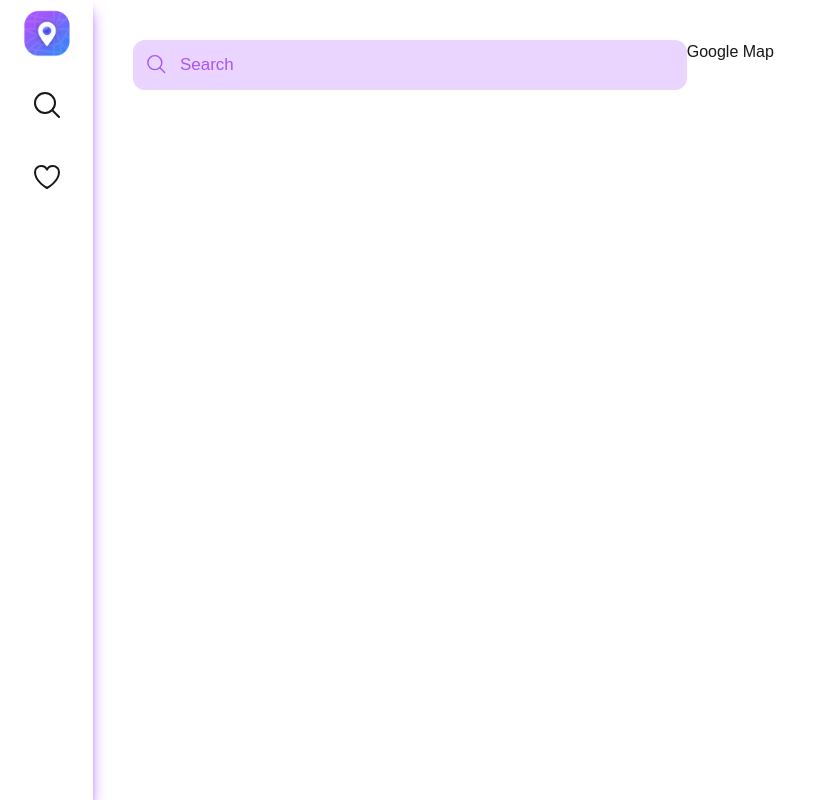
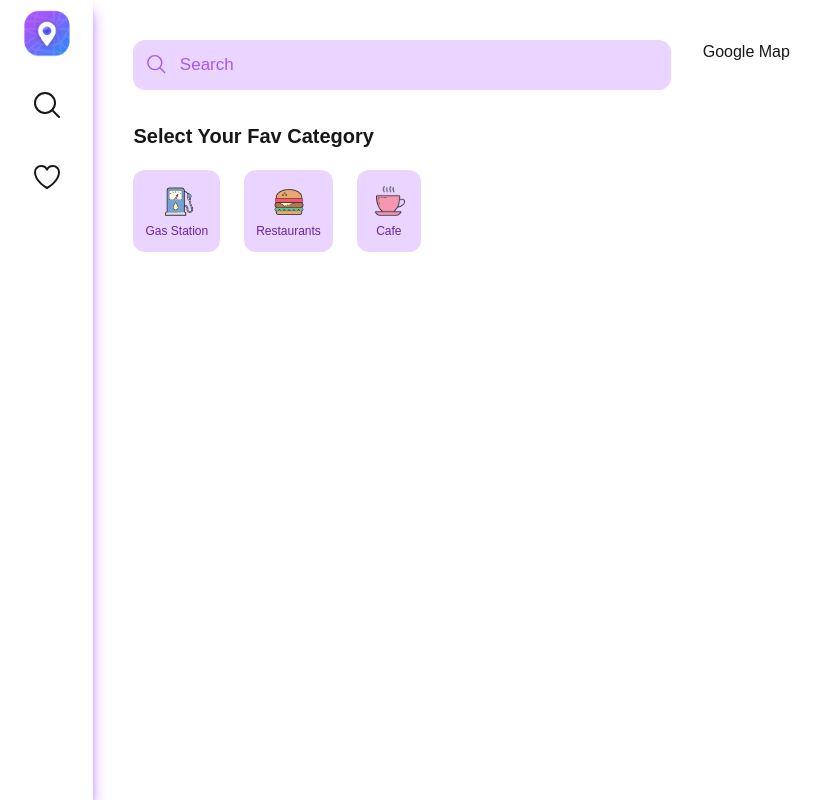
Before and after one commit to ananysagar/quick-locate, a Next.js app: page / in a window 1280 px wide. Shown: the whole page, without its empty margins (0-829 px from the left). Built offline with nearby package versions, Linux system fonts and the light colour scheme.

Commit message:
finishing up category lists

```diff
--- /dev/null
+++ b/components/CategoryList.js
@@ -0,0 +1,36 @@
+import React, { useState, useEffect } from "react";
+import CategoryListData from "../Shared/data";
+import Image from "next/image";
+
+function CategoryList() {
+  const [category, setCategory] = useState([]);
+
+  useEffect(() => {
+    setCategory(CategoryListData);
+  }, []);
+
+  return (
+    <div className="flex gap-5 mt-8 flex-col">
+      <h1 className="font-bold text-xl">Select Your Fav Category</h1>
+      {/* <div className="flex flex-col-1 text-xs gap-10 items-center text-center cursor-pointer "> */}
+      <div className="flex gap-6">
+        {category.map((element, index) => (
+          <div
+            key={element.index}
+            className="flex flex-col items-center p-3 bg-purple-200 rounded-xl hover:scale-105 transition-all duration-100"
+          >
+            <Image
+              src={element.icon}
+              alt={element.name}
+              width={40}
+              height={40}
+            />
+            <h2 className="text-[12px] text-purple-800">{element.name}</h2>
+          </div>
+        ))}
+      </div>
+    </div>
+  );
+}
+
+export default CategoryList;
--- a/pages/index.js
+++ b/pages/index.js
@@ -1,3 +1,4 @@
+import CategoryList from "@/components/CategoryList";
 import SearchBar from "@/components/SearchBar";
 import SideNavbar from "@/components/SideNavbar";
 import "tailwindcss/tailwind.css";
@@ -6,9 +7,10 @@ export default function Home() {
   return (
     <div className="flex">
       <SideNavbar />
-      <div className="grid grid-cols-1 md:grid-cols-2 px-6 md:px-10 w-full mt-10">
+      <div className="grid grid-cols-1 md:grid-cols-2 px-6 md:px-10 w-full mt-10 gap-8">
         <div>
           <SearchBar />
+          <CategoryList />
         </div>
         <div>Google Map</div>
       </div>
```
